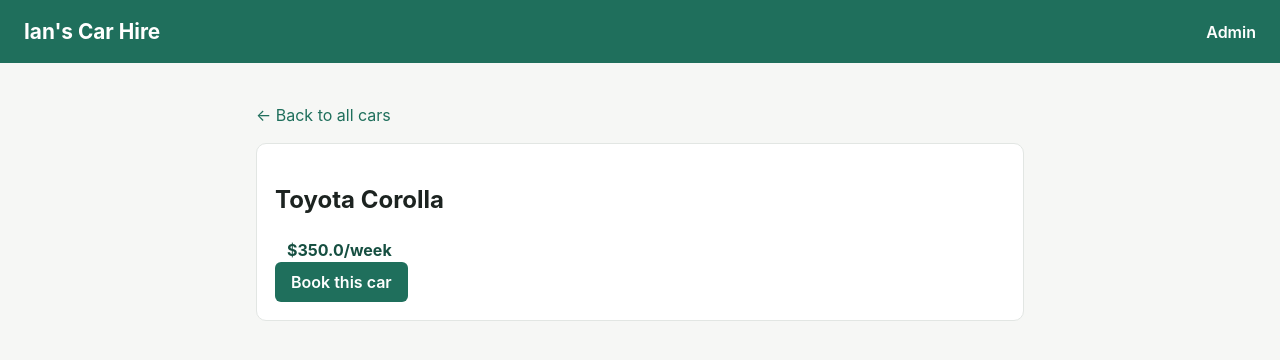
After one commit to labosoian6-hue/car-hire-web, a Flask app: page /cars/1 in a window 1280 px wide. The commit adds this page. Shown: the top 360 px of the page. Run offline with Flask 3, Linux system fonts and the light colour scheme.

Commit message:
Rename day_rate to week_rate

```diff
--- a/app.py
+++ b/app.py
@@ -7,7 +7,6 @@ from datetime import datetime
 from flask import Flask, render_template, request, redirect, url_for
 from flask_login import LoginManager, login_user, logout_user, login_required, current_user
 from models import db, Car, Renter, Booking, AdminUser, Payment
-import os
 from werkzeug.utils import secure_filename
 
 app = Flask(__name__)
@@ -21,7 +20,7 @@ login_manager.login_view = "admin_login"
 
 UPLOAD_FOLDER = os.path.join(app.root_path, "static", "uploads")
 os.makedirs(UPLOAD_FOLDER, exist_ok=True)
-ALLOWED_EXTENSIONS = {"png", "jpg", "jpeg", "gif"}
+ALLOWED_EXTENSIONS = {"png", "jpg", "jpeg", "gif", "webp", "avif"}
 
 def allowed_file(filename):
     return "." in filename and filename.rsplit(".", 1)[1].lower() in ALLOWED_EXTENSIONS
@@ -30,9 +29,9 @@ with app.app_context():
     db.create_all()
 
     if not Car.query.first():
-        db.session.add(Car(make="Toyota", model="Corolla", day_rate=75))
-        db.session.add(Car(make="Mazda", model="CX-5", day_rate=110))
-        db.session.add(Car(make="Ford", model="Ranger", day_rate=140))
+        db.session.add(Car(make="Toyota", model="Corolla", week_rate=350))
+        db.session.add(Car(make="Mazda", model="CX-5", week_rate=550))
+        db.session.add(Car(make="Ford", model="Ranger", week_rate=700))
         db.session.commit()
         print("Seeded initial cars.")
 
@@ -74,10 +73,17 @@ def book_car(car_id):
         return f"Booking confirmed for {car.make} {car.model}, {start} to {end}!"
 
     return render_template("book.html", car=car)
+
 @app.route("/")
 def home():
     cars = Car.query.all()
     return render_template("home.html", cars=cars)
+
+@app.route("/cars/<int:car_id>")
+def car_detail(car_id):
+    car = Car.query.get_or_404(car_id)
+    return render_template("car_detail.html", car=car)
+
 @app.route("/admin/login", methods=["GET", "POST"])
 def admin_login():
     if request.method == "POST":
@@ -125,6 +131,7 @@ def admin_booking_approve(booking_id):
     booking.status = "approved"
     db.session.commit()
     return redirect(url_for("admin_bookings"))
+
 @app.route("/admin/cars")
 @login_required
 def admin_cars():
@@ -139,7 +146,7 @@ def admin_car_new():
         car = Car(
             make=request.form.get("make"),
             model=request.form.get("model"),
-            day_rate=float(request.form.get("day_rate")),
+            week_rate=float(request.form.get("week_rate")),
         )
         db.session.add(car)
         db.session.commit()
@@ -155,5 +162,17 @@ def admin_car_new():
 
     return render_template("admin_car_form.html")
 
+@app.route("/admin/cars/<int:car_id>/delete", methods=["POST"])
+@login_required
+def admin_car_delete(car_id):
+    car = Car.query.get_or_404(car_id)
+
+    if car.bookings:
+        return "Can't delete a car that has booking history.", 400
+
+    db.session.delete(car)
+    db.session.commit()
+    return redirect(url_for("admin_cars"))
+
 if __name__ == "__main__":
     app.run(debug=True)
--- a/models.py
+++ b/models.py
@@ -9,7 +9,7 @@ class Car(db.Model):
     id = db.Column(db.Integer, primary_key=True)
     make = db.Column(db.String(80), nullable=False)
     model = db.Column(db.String(80), nullable=False)
-    day_rate = db.Column(db.Float, nullable=False)
+    week_rate = db.Column(db.Float, nullable=False)
     image_filename = db.Column(db.String(255))
     bookings = db.relationship("Booking", backref="car")
 
--- a/static/style.css
+++ b/static/style.css
@@ -65,6 +65,8 @@ header nav a { color: white; font-weight: 600; }
   text-decoration: none;
 }
 .btn:hover { background: var(--brand-dark); text-decoration: none; }
+.btn-danger { background: #b3261e; }
+.btn-danger:hover { background: #8f1f19; }
 
 form { max-width: 420px; }
 form label { display: block; font-weight: 600; margin: 14px 0 4px; font-size: 0.9rem; }
--- a/templates/admin_car_form.html
+++ b/templates/admin_car_form.html
@@ -8,8 +8,8 @@
     <label>Model</label>
     <input type="text" name="model" required>
 
-    <label>Day rate ($)</label>
-    <input type="number" step="0.01" name="day_rate" required>
+    <label>Weekly rate ($)</label>
+    <input type="number" step="0.01" name="week_rate" required>
 
     <label>Photo</label>
     <input type="file" name="photo" accept="image/*">
--- a/templates/admin_cars.html
+++ b/templates/admin_cars.html
@@ -10,7 +10,10 @@
         {% if car.image_filename %}
           <img src="{{ url_for('static', filename='uploads/' + car.image_filename) }}" style="width:60px; height:60px; object-fit:cover; border-radius:6px;">
         {% endif %}
-        {{ car.make }} {{ car.model }} <span class="price">${{ car.day_rate }}/day</span>
+        {{ car.make }} {{ car.model }} <span class="price">${{ car.week_rate }}/week</span>
+        <form method="post" action="{{ url_for('admin_car_delete', car_id=car.id) }}" onsubmit="return confirm('Delete this car?');" style="display:inline;">
+          <button type="submit" class="btn btn-danger">Delete</button>
+        </form>
       </li>
     {% endfor %}
   </ul>
--- /dev/null
+++ b/templates/car_detail.html
@@ -0,0 +1,12 @@
+{% extends "base.html" %}
+{% block content %}
+  <p><a href="{{ url_for('home') }}">&larr; Back to all cars</a></p>
+  <div class="card">
+    {% if car.image_filename %}
+      <img src="{{ url_for('static', filename='uploads/' + car.image_filename) }}" style="width:100%; max-width:400px; border-radius:10px;">
+    {% endif %}
+    <h2>{{ car.make }} {{ car.model }}</h2>
+    <p class="price">${{ car.week_rate }}/week</p>
+    <a href="{{ url_for('book_car', car_id=car.id) }}" class="btn">Book this car</a>
+  </div>
+{% endblock %}
```
Also changed, not shown: templates/home.html (+10 -11 lines), new rav4.avif (added), static/uploads/5_new_rav4.avif (added).
